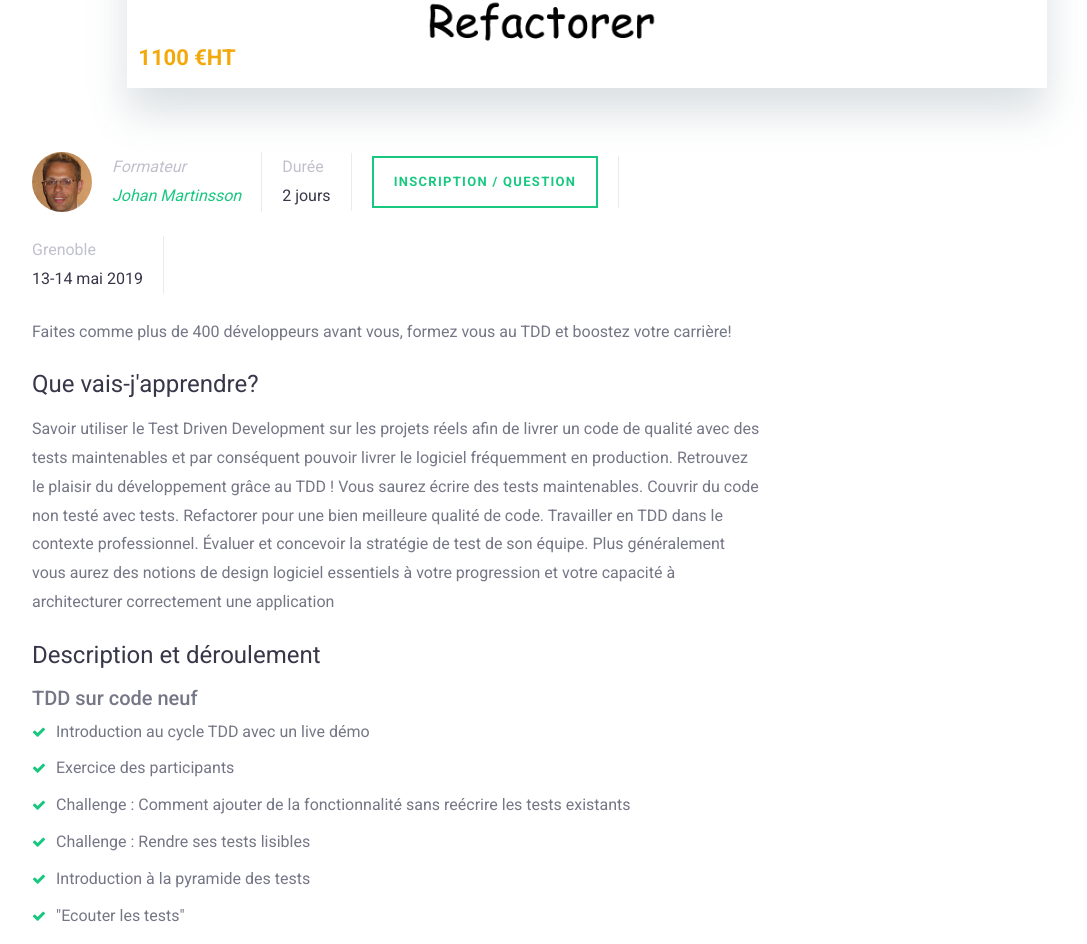
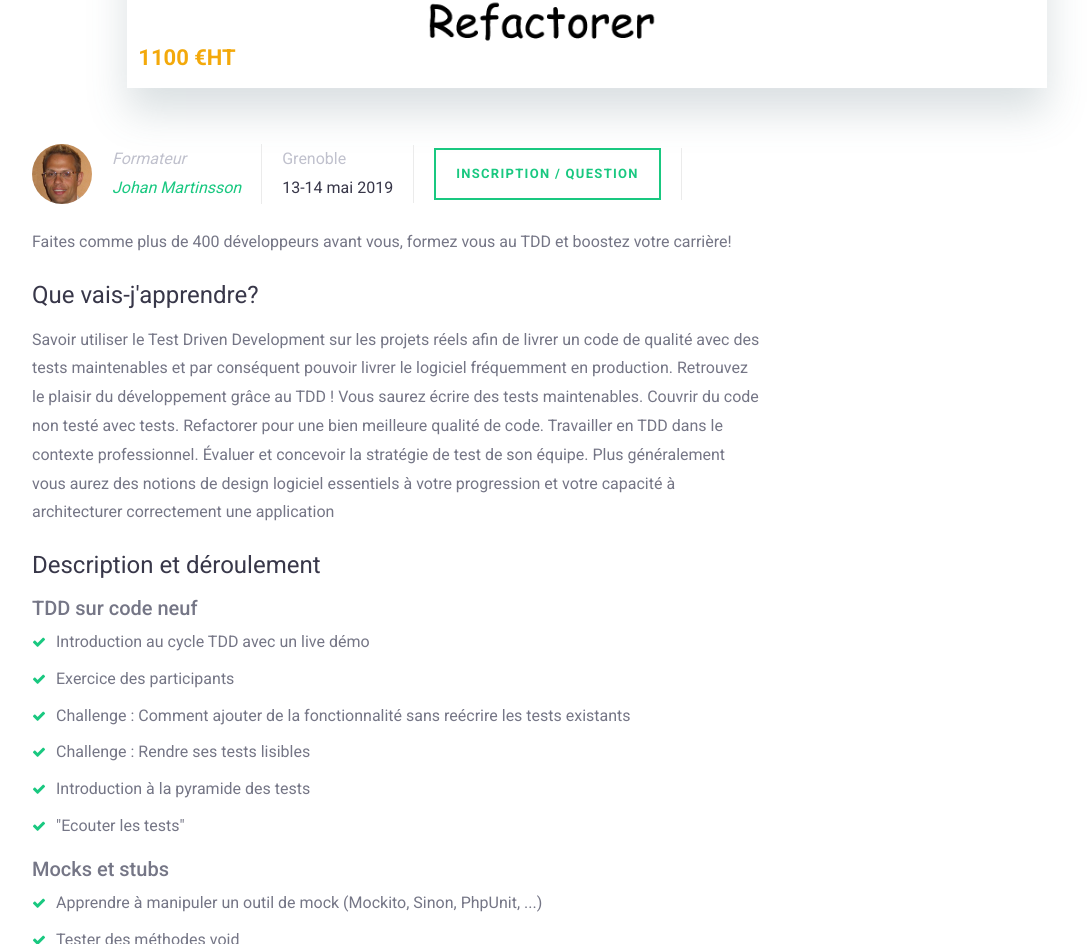
Before and after one commit to martinsson/martinsson.github.io, a website: page formation-tdd.html in a window 1280 px wide. Shown: the part 982-1926 px from the top of the page, without its empty margins (53-1140 px from the left). Drawn offline with Linux system fonts and the light colour scheme.

Commit message:
fix column layout for TDD

```diff
--- a/formation-tdd.html
+++ b/formation-tdd.html
@@ -91,10 +91,10 @@
         <div class="row">
             <!-- .col -->
 
-            <div class="col-12 col-lg-8">
+            <div class="col-12 col-md-8">
                 <div class="single-course-wrap">
                     <div class="course-info flex flex-wrap align-items-center">
-                        <div class="course-author flex flex-wrap align-items-center mt-4">
+                        <div class="course-author flex flex-wrap align-items-center mt-3">
                             <img src="images/moi.jpg" alt="">
 
                             <div class="author-wrap">
@@ -103,20 +103,14 @@
                             </div><!-- .author-wrap -->
                         </div><!-- .course-author -->
 
-                        <div class="course-cats mt-4">
-                            <label class="m-0">Durée</label>
-                            <div class="author-name"><a href="#">2 jours</a></div>
-                        </div><!-- .course-cats -->
-
-                        <div class="course-cats inscription mt-4">
-                            <a href="https://johanmartinsson.typeform.com/to/kjs8pf">Inscription / question</a>
-                        </div>
-
-
-                        <div class="course-cats mt-4">
+                        <div class="course-cats mt-3">
                             <label class="m-0">Grenoble</label>
                             <div class="author-name"><a href="#">13-14 mai 2019</a></div>
                         </div><!-- .course-cats -->
+
+                        <div class="course-cats inscription mt-3">
+                            <a href="https://johanmartinsson.typeform.com/to/kjs8pf">Inscription / question</a>
+                        </div>
 
                     </div><!-- .course-info -->
 
```
